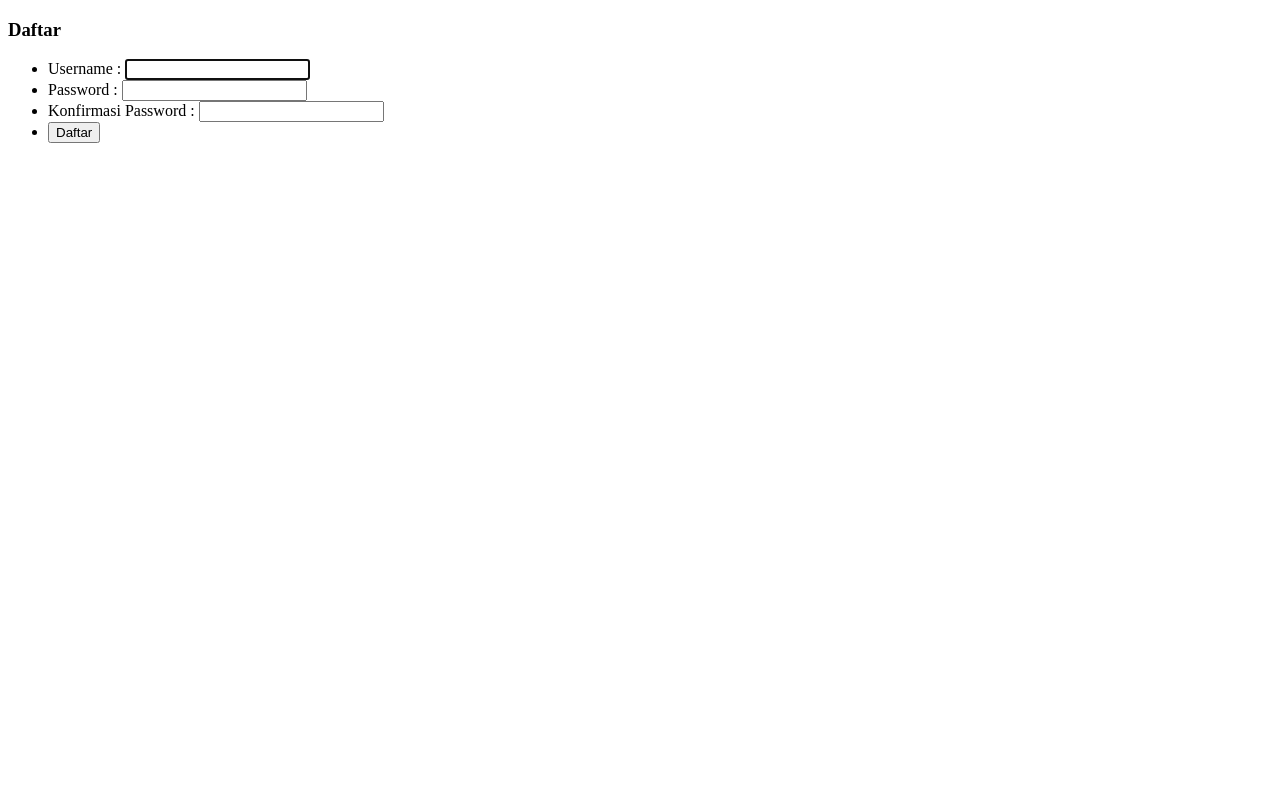
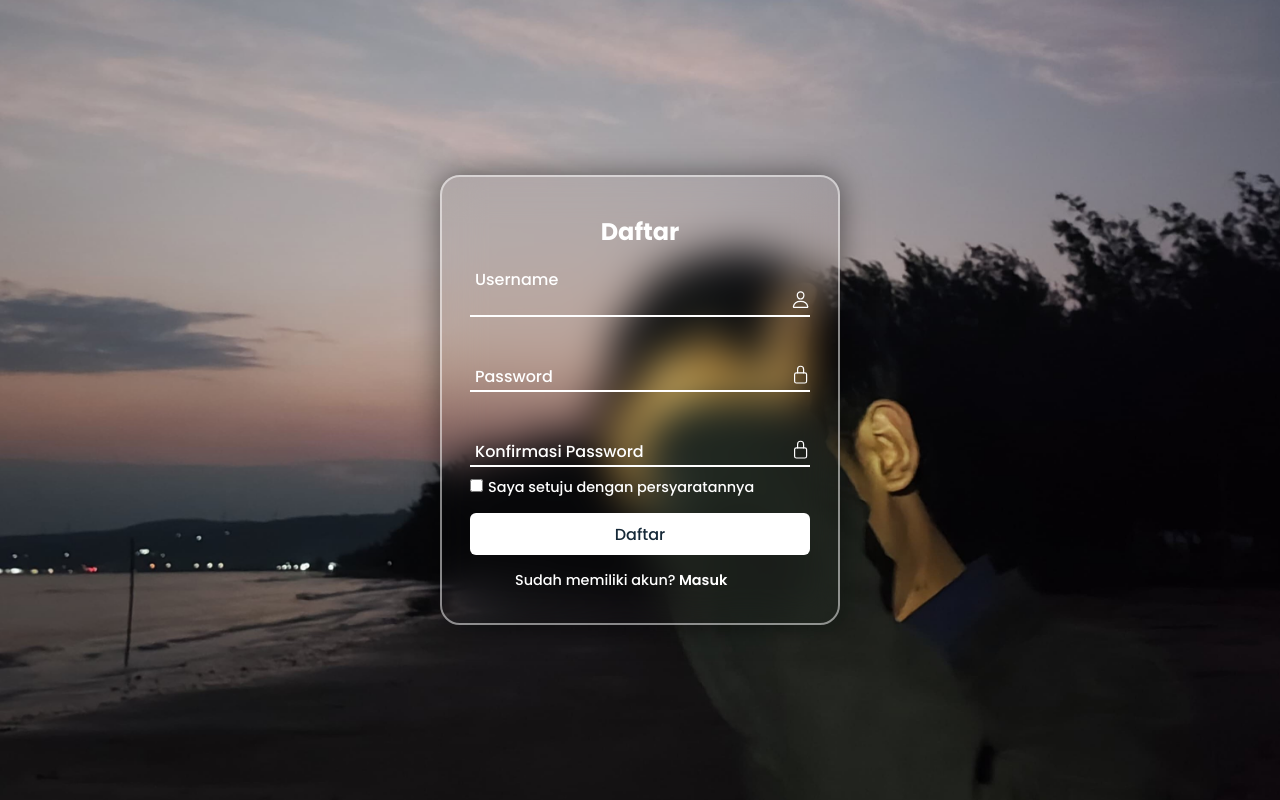
Before and after one commit to Hakim0122/CRD17122024, a PHP site: page /daftar.php in a window 1280 px wide. Run offline with PHP 8.4, Linux system fonts and the light colour scheme.

Commit message:
Modifikasi halaman masuk dan daftar

```diff
--- a/daftar.php
+++ b/daftar.php
@@ -19,37 +19,51 @@ if (isset($_POST['daftar'])) {
 
 <!DOCTYPE html>
 <html lang="en">
+
 <head>
   <meta charset="UTF-8">
   <meta name="viewport" content="width=device-width, initial-scale=1.0">
-  <title>daftar</title>
+  <title>Daftar akun?</title>
+  <link rel="stylesheet" href="style.css">
+  <link rel="preconnect" href="https://fonts.googleapis.com">
+  <link rel="preconnect" href="https://fonts.gstatic.com" crossorigin>
+  <link href="https://fonts.googleapis.com/css2?family=Poppins:ital,wght@0,100;0,200;0,300;0,400;0,500;0,600;0,700;0,800;0,900;1,100;1,200;1,300;1,400;1,500;1,600;1,700;1,800;1,900&display=swap" rel="stylesheet">
 </head>
+
 <body>
-  <h3>Daftar</h3>
-  <form action="" method="POST">
-    <ul>
-      <li>
-        <label>
-          Username :
-          <input type="text" name="username" autofocus autocomplete="off" required>
-        </label>
-      </li>
-      <li>
-        <label>
-          Password :
-          <input type="password" name="password1" required>
-        </label>
-      </li>
-      <li>
-        <label>
-          Konfirmasi Password :
-          <input type="password" name="password2" required>
-        </label>
-      </li>
-      <li>
-        <button type="submit" name="daftar">Daftar</button>
-      </li>
-    </ul>
-  </form>
+  <div class="home">
+    <div class="wrapper-daftar">
+      <div class="form-box daftar">
+        <h2>Daftar</h2>
+        <form action="" method="POST">
+          <div class="input-box">
+            <span class="icon"><ion-icon name="person-outline"></ion-icon></span>
+            <input type="text" name="username" autofocus autocomplete="off" required>
+            <label>Username</label>
+          </div>
+          <div class="input-box">
+            <span class="icon"><ion-icon name="lock-closed-outline"></ion-icon></span>
+            <input type="password" name="password1" required>
+            <label>Password</label>
+          </div>
+          <div class="input-box">
+            <span class="icon"><ion-icon name="lock-closed-outline"></ion-icon></span>
+            <input type="password" name="password2" required>
+            <label>Konfirmasi Password</label>
+          </div>
+          <div class="ingat-saya">
+            <label><input type="checkbox" required >Saya setuju dengan <a href="">persyaratannya</a></label>
+          </div>
+          <button type="submit" class="btn" name="daftar">Daftar</button>
+          <div class="daftar-sekarang">
+            <p>Sudah memiliki akun?<a href="login.php" class="login-link"> Masuk</a></p>
+          </div>
+        </form>
+      </div>
+    </div>
+  </div>
+    <script type="module" src="https://unpkg.com/ionicons@7.1.0/dist/ionicons/ionicons.esm.js"></script>
+    <script nomodule src="https://unpkg.com/ionicons@7.1.0/dist/ionicons/ionicons.js"></script>
 </body>
+
 </html>
--- /dev/null
+++ b/style.css
@@ -0,0 +1,179 @@
+* {
+  margin: 0;
+  padding: 0;
+  box-sizing: border-box;
+  font-family: 'Poppins', sans-serif;
+}
+
+.home {
+  display: flex;
+  justify-content: center;
+  align-items: center;
+  min-height: 100vh;
+  background: url('img/papku.jpg') no-repeat;
+  background-size: cover;
+  background-position: center;
+}
+
+.home p {
+  margin: 10px;
+  padding: 5px;
+  color: #fff;
+  text-align: justify;
+  text-indent: 30px;
+}
+
+.home h2 {
+  color: #fff;
+  text-align: center;
+  margin: 20px;
+  margin-bottom: -7px;
+}
+
+.wrapper {
+  position: relative;
+  width: 400px;
+  height: 400px;
+  background: transparent;
+  border: 2px solid rgba(255, 255, 255, .5);
+  border-radius: 20px;
+  backdrop-filter: blur(20px);
+  box-shadow: 0 0 30px rgba(0, 0, 0, .5);
+  display: flex;
+  flex-direction: column;
+  justify-content: center;
+  align-items: center;
+}
+
+.wrapper-daftar {
+  position: relative;
+  width: 400px;
+  height: 450px;
+  background: transparent;
+  border: 2px solid rgba(255, 255, 255, .5);
+  border-radius: 20px;
+  backdrop-filter: blur(20px);
+  box-shadow: 0 0 30px rgba(0, 0, 0, .5);
+  display: flex;
+  flex-direction: column;
+  justify-content: center;
+  align-items: center;
+}
+
+.wrapper .form-box {
+  width: 100%;
+  padding: 50px;
+}
+
+.wrapper .form-box.login {
+  margin-top: -80px;
+}
+
+.wrapper .form-box.daftar {
+  margin-top: -13px;
+}
+
+.input-box {
+  position: relative;
+  width: 100%;
+  height: 55px;
+  border-bottom: 2px solid #fff;
+  margin: 20px 0;
+}
+
+.input-box label {
+  position: absolute;
+  top: 50%;
+  left: 5px;
+  font-size: 1em;
+  color: #fff;
+  font-weight: 500;
+  pointer-events: none;
+}
+
+.input-box input:focus~label,
+.input-box input:valid~label {
+  top: 5px;
+}
+
+.input-box input {
+  width: 100%;
+  height: 100%;
+  background: transparent;
+  border: none;
+  outline: none;
+  font-size: 1em;
+  color: #fff;
+  font-weight: 600;
+  padding: 0 20px 0 5px;
+  margin-top: 10px;
+}
+
+.input-box .icon {
+  position: absolute;
+  right: 0px;
+  font-size: 1.2em;
+  color: #fff;
+  line-height: 57px;
+  margin-top: 12px;
+}
+
+.ingat-saya {
+  font-size: .9em;
+  color: #fff;
+  font-weight: 500;
+  margin: -10px 0 15px;
+  display: flex;
+  justify-content: space-between;
+}
+
+.ingat-saya label input {
+  color: #fff;
+  margin-right: 5px;
+}
+
+.ingat-saya a {
+  color: #fff;
+  text-decoration: none;
+}
+
+.ingat-saya a:hover {
+  text-decoration: underline;
+}
+
+.btn {
+  text-decoration: none;
+  width: 100%;
+  height: 42px;
+  background: #fff;
+  border: none;
+  outline: none;
+  border-radius: 6px;
+  cursor: pointer;
+  font-size: 1em;
+  color: #162938;
+  font-weight: 500;
+}
+
+.btn a {
+  text-decoration: none;
+  color: #162938;
+}
+
+.daftar-sekarang {
+  font-size: .9em;
+  color: #fff;
+  text-align: center;
+  font-weight: 500;
+  margin: 10px 0 10px;
+}
+
+.daftar-sekarang p a {
+  color: #fff;
+  text-decoration: none;
+  font-weight: 600;
+}
+
+.daftar-sekarang p a:hover {
+  text-decoration: underline;
+}
```
Also changed, not shown: login.php (+33 -20 lines).
